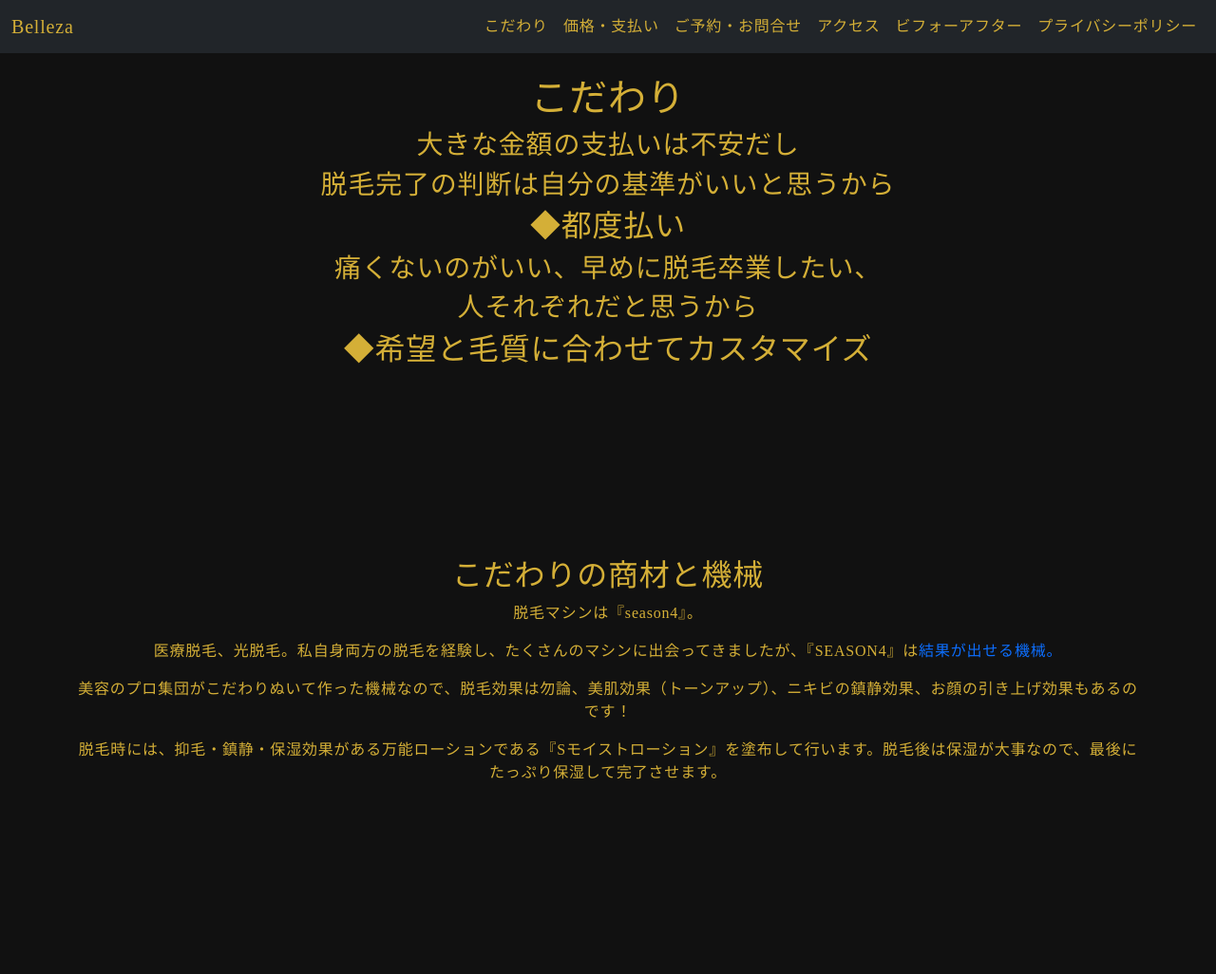
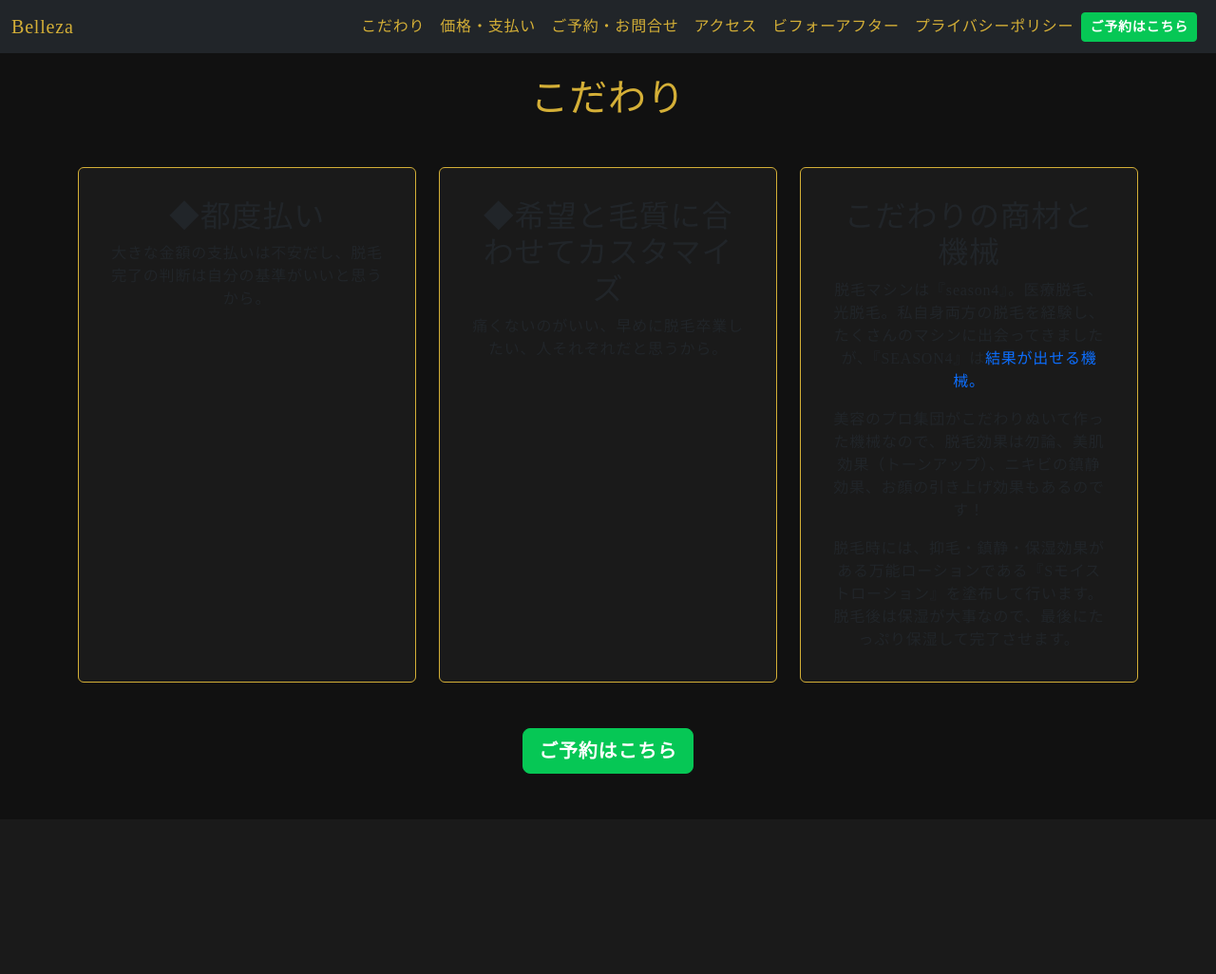
Before and after one commit to shimu2233/belleza-beauty, a Django app: page /belleza/commitment in a window 1280 px wide. Shown: the whole page at 95% size. After the commit the page ends 815 px from the top, so only its background shows below. Run offline with Django 3.2, Linux system fonts and the light colour scheme.

Commit message:
トップページに予約ボタン追加、カードレイアウト、レスポンシブ修正

```diff
--- a/myapp/belleza/templates/belleza/base.html
+++ b/myapp/belleza/templates/belleza/base.html
@@ -15,14 +15,32 @@
         }
         body {padding-top: 80px;}
         body {
-            color: #d4af37 ;
+            color: #e8e8e8;
             background-color: #111;
+        }
+        h1, h2, h3, h4, h5, h6 {
+            color: #d4af37;
         }
         a {
             color: #d4af37 !important;
         }
         a:hover {
             color: #fceabb !important;
+        }
+        .btn-line {
+            background-color: #06C755;
+            border-color: #06C755;
+            color: #fff !important;
+            font-weight: bold;
+        }
+        .btn-line:hover {
+            background-color: #05a648;
+            border-color: #05a648;
+            color: #fff !important;
+        }
+        .card-belleza {
+            background-color: #1a1a1a;
+            border: 1px solid #d4af37;
         }
         .gold-text {
             background: linear-gradient(45deg, #b67b03 0%, #daaf08 45%, #fee9a0 70%, #daaf08 85%, #b67b03 100%);
@@ -64,9 +82,12 @@
         <nav class="navbar navbar-expand-lg navbar-dark bg-dark fixed-top">
             <div class="container-fluid">
         <a class="navbar-brand" href="{% url 'belleza:index' %}">Belleza</a>
-        <button class="navbar-toggler" type="button" data-bs-toggle="collapse" data-bs-target="#navbarSupportedContent" aria-controls="navbarSupportedContent" aria-expanded="false" aria-label="Toggle navigation">
-            <span class="navbar-toggler-icon"></span>
-        </button>
+        <div class="d-flex align-items-center order-lg-last">
+            <a href="https://lin.ee/smrKvNt" target="_blank" rel="noopener" class="btn btn-line btn-sm me-2">ご予約はこちら</a>
+            <button class="navbar-toggler" type="button" data-bs-toggle="collapse" data-bs-target="#navbarSupportedContent" aria-controls="navbarSupportedContent" aria-expanded="false" aria-label="Toggle navigation">
+                <span class="navbar-toggler-icon"></span>
+            </button>
+        </div>
 
         <div class="collapse navbar-collapse justify-content-end" id="navbarSupportedContent">
             <ul class="navbar-nav">
@@ -95,6 +116,9 @@
         <div class='container'>
             {% block content %}
             {% endblock %}
+            <div class="text-center my-5">
+                <a href="https://lin.ee/smrKvNt" target="_blank" rel="noopener" class="btn btn-line btn-lg">ご予約はこちら</a>
+            </div>
         </div>
         <script>
             document.addEventListener("DOMContentLoaded", function() {
--- a/myapp/belleza/templates/belleza/commitment.html
+++ b/myapp/belleza/templates/belleza/commitment.html
@@ -1,19 +1,33 @@
 {% extends './base.html' %}
 {% block content %}
-<h1 style="text-align: center;"  class="fade-up">こだわり</h1>
-<h3 style="text-align: center; transition-delay: 0.3s;"  class="fade-up">大きな金額の支払いは不安だし</h3>
-<h3 style="text-align: center; transition-delay: 0.3s;"  class="fade-up">脱毛完了の判断は自分の基準がいいと思うから</h3>
-<h2 style="text-align: center; transition-delay: 0.3s;"  class="fade-up">◆都度払い</h2>
-<h3 style="text-align: center; transition-delay: 0.3s;"  class="fade-up">痛くないのがいい、早めに脱毛卒業したい、</h3>
-<h3 style="text-align: center; transition-delay: 0.3s;"  class="fade-up">人それぞれだと思うから</h3>
-<h2 style="text-align: center; transition-delay: 0.3s;"  class="fade-up">◆希望と毛質に合わせてカスタマイズ</h2>
-<p style="margin-bottom: 200px;"></p>
-<h2 style="text-align: center;" class="fade-up">こだわりの商材と機械</h2>
-<p style="text-align: center; transition-delay: 0.3s;" class="fade-up">脱毛マシンは『season4』。</p>
-<p style="text-align: center; transition-delay: 0.3s;" class="fade-up">医療脱毛、光脱毛。私自身両方の脱毛を経験し、たくさんのマシンに出会ってきましたが、『SEASON4』は<span class="text-primary">結果が出せる機械。</span></p>
-<p style="text-align: center; transition-delay: 0.3s;" class="fade-up">美容のプロ集団がこだわりぬいて作った機械なので、脱毛効果は勿論、美肌効果（トーンアップ）、ニキビの鎮静効果、お顔の引き上げ効果もあるのです！</p>
-<p style="text-align: center; transition-delay: 0.3s;" class="fade-up">脱毛時には、抑毛・鎮静・保湿効果がある万能ローションである『Sモイストローション』を塗布して行います。脱毛後は保湿が大事なので、最後にたっぷり保湿して完了させます。</p>
-<p style="margin-bottom: 200px;"></p>
+<h1 style="text-align: center;" class="fade-up">こだわり</h1>
 
-
+<div class="row g-4 my-4">
+    <div class="col-md-4 fade-up">
+        <div class="card card-belleza h-100 text-center p-3">
+            <div class="card-body">
+                <h2 class="card-title">◆都度払い</h2>
+                <p class="card-text">大きな金額の支払いは不安だし、脱毛完了の判断は自分の基準がいいと思うから。</p>
+            </div>
+        </div>
+    </div>
+    <div class="col-md-4 fade-up" style="transition-delay: 0.15s;">
+        <div class="card card-belleza h-100 text-center p-3">
+            <div class="card-body">
+                <h2 class="card-title">◆希望と毛質に合わせてカスタマイズ</h2>
+                <p class="card-text">痛くないのがいい、早めに脱毛卒業したい、人それぞれだと思うから。</p>
+            </div>
+        </div>
+    </div>
+    <div class="col-md-4 fade-up" style="transition-delay: 0.3s;">
+        <div class="card card-belleza h-100 text-center p-3">
+            <div class="card-body">
+                <h2 class="card-title">こだわりの商材と機械</h2>
+                <p class="card-text">脱毛マシンは『season4』。医療脱毛、光脱毛。私自身両方の脱毛を経験し、たくさんのマシンに出会ってきましたが、『SEASON4』は<span class="text-primary">結果が出せる機械。</span></p>
+                <p class="card-text">美容のプロ集団がこだわりぬいて作った機械なので、脱毛効果は勿論、美肌効果（トーンアップ）、ニキビの鎮静効果、お顔の引き上げ効果もあるのです！</p>
+                <p class="card-text">脱毛時には、抑毛・鎮静・保湿効果がある万能ローションである『Sモイストローション』を塗布して行います。脱毛後は保湿が大事なので、最後にたっぷり保湿して完了させます。</p>
+            </div>
+        </div>
+    </div>
+</div>
 {% endblock %}
```
Also changed, not shown: myapp/belleza/templates/belleza/price.html (+6 -6 lines), myapp/belleza/templates/belleza/shop_list.html (+8 -4 lines).
